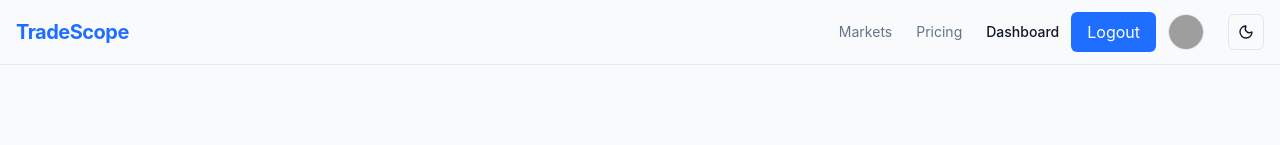
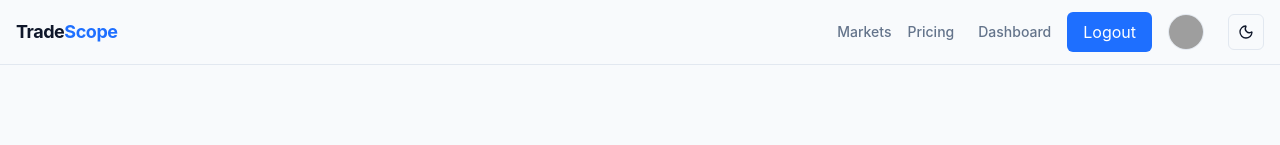
Before and after one commit to Josh99A/tradeScope_frontend, a Next.js app: page / in a window 1280 px wide. Shown: the top 145 px of the page. Built offline with nearby package versions, Linux system fonts and the light colour scheme; grey boxes are pictures that could not be loaded.

Commit message:
Modified the public to bar to be responsive

```diff
--- a/components/navigation/SideNav.tsx
+++ b/components/navigation/SideNav.tsx
@@ -4,15 +4,16 @@
 import NavItem from "./NavItem";
 import { NAV_ITEMS } from "./nav.config";
 import ThemeToggle from "@/components/ui/ThemeToggle";
+import Link from "next/link";
 
 export default function SideNav() {
   return (
     <aside className="hidden md:flex w-64 flex-col border-r border-ts-border bg-ts-bg-card">
 
       {/* Logo */}
-      <div className="px-6 py-5 text-lg font-bold text-ts-text-main">
-        Trade<span className="text-ts-primary">Scope</span>
-      </div>
+        <Link href="/" className="px-6 py-5 text-lg font-bold text-ts-text-main hover:opacity-80 transition-opacity">
+          Trade<span className="text-ts-primary">Scope</span>
+        </Link>
 
       {/* Navigation */}
       <nav className="flex-1 px-3 space-y-6">
--- a/components/navigation/TopNav.tsx
+++ b/components/navigation/TopNav.tsx
@@ -15,7 +15,7 @@ type TopNavProps = {
   };
 };
 
-const TopNav = ({ isAuthenticated, user }: TopNavProps) => {
+export default function TopNav({ isAuthenticated, user }: TopNavProps) {
   const [open, setOpen] = useState(false);
 
   return (
@@ -24,20 +24,20 @@ const TopNav = ({ isAuthenticated, user }: TopNavProps) => {
         {/* Logo */}
         <Link
           href="/"
-          className="text-xl font-bold text-ts-primary tracking-tight"
+          className="text-lg font-bold tracking-tight text-ts-text-main"
         >
-          TradeScope
+          Trade<span className="text-ts-primary">Scope</span>
         </Link>
 
-        {/* Desktop Nav */}
+        {/* Desktop Navigation */}
         <nav className="hidden md:flex items-center gap-6">
           <NavLinks isAuthenticated={isAuthenticated} user={user} />
         </nav>
 
         {/* Mobile Menu Button */}
         <button
-          onClick={() => setOpen(!open)}
-          className="md:hidden p-2 rounded-md hover:bg-ts-bg-card transition"
+          onClick={() => setOpen((v) => !v)}
+          className="md:hidden p-2 rounded-md hover:bg-ts-hover active:bg-ts-active transition"
           aria-label="Toggle menu"
         >
           {open ? <X size={22} /> : <Menu size={22} />}
@@ -45,9 +45,13 @@ const TopNav = ({ isAuthenticated, user }: TopNavProps) => {
       </div>
 
       {/* Mobile Menu */}
-      {open && (
-        <div className="md:hidden border-t border-ts-border bg-ts-bg-main">
-          <nav className="px-4 py-4 flex flex-col gap-3">
+      <div
+        className={cn(
+          "md:hidden overflow-hidden transition-all duration-200",
+          open ? "max-h-[500px] border-t border-ts-border" : "max-h-0"
+        )}
+      >
+        <nav className="px-4 py-4 space-y-4 bg-ts-bg-main">
           <NavLinks
             isAuthenticated={isAuthenticated}
             user={user}
@@ -56,12 +60,11 @@ const TopNav = ({ isAuthenticated, user }: TopNavProps) => {
           />
         </nav>
       </div>
-      )}
     </header>
   );
 }
 
-/* ================= SHARED NAV LINKS ================= */
+/* ================= NAV LINKS ================= */
 
 function NavLinks({
   isAuthenticated,
@@ -78,14 +81,16 @@ function NavLinks({
   onNavigate?: () => void;
 }) {
   const linkClass = cn(
-    "text-sm transition",
+    "text-sm font-medium transition",
     mobile
-      ? "py-2 px-2 rounded-md hover:bg-ts-bg-card"
+      ? "px-3 py-2 rounded-md hover:bg-ts-hover active:bg-ts-active"
       : "text-ts-text-muted hover:text-ts-text-main"
   );
 
   return (
     <>
+      {/* Primary Links */}
+      <div className={cn("flex gap-4", mobile && "flex-col")}>
         <Link href="/markets" onClick={onNavigate} className={linkClass}>
           Markets
         </Link>
@@ -93,14 +98,17 @@ function NavLinks({
         <Link href="/pricing" onClick={onNavigate} className={linkClass}>
           Pricing
         </Link>
+      </div>
 
+      {/* Auth Section */}
       {!isAuthenticated ? (
         <Link
           href="/login"
           onClick={onNavigate}
           className={cn(
+            "font-medium transition",
             mobile
-              ? "mt-2 bg-ts-primary text-white text-center py-2 rounded-md"
+              ? "w-full text-center bg-ts-primary text-white py-2 rounded-md"
               : "bg-ts-primary text-white px-4 py-2 rounded-md hover:opacity-90"
           )}
         >
@@ -109,23 +117,24 @@ function NavLinks({
       ) : (
         <div
           className={cn(
-            "flex items-center gap-3",
-            mobile && "mt-3 border-t border-ts-border pt-3"
+            "flex items-center gap-4",
+            mobile && "flex-col border-t border-ts-border pt-4"
           )}
         >
           <Link
             href="/dashboard"
             onClick={onNavigate}
-            className="text-sm font-medium hover:text-ts-primary transition"
+            className={linkClass}
           >
             Dashboard
           </Link>
+
           <Link
             href="/logout"
             onClick={onNavigate}
             className={cn(
               mobile
-              ? "mt-2 bg-ts-primary text-white text-center py-2 rounded-md"
+                ? "w-full text-center bg-ts-primary text-white py-2 rounded-md"
                 : "bg-ts-primary text-white px-4 py-2 rounded-md hover:opacity-90"
             )}
           >
@@ -146,8 +155,11 @@ function NavLinks({
           </Link>
         </div>
       )}
+
+      {/* Theme Toggle */}
+      <div className={cn(mobile && "pt-2")}>
         <ThemeToggle />
+      </div>
     </>
   );
 }
-export default TopNav;
```
Lines whose indentation alone changed are shown as unchanged.
